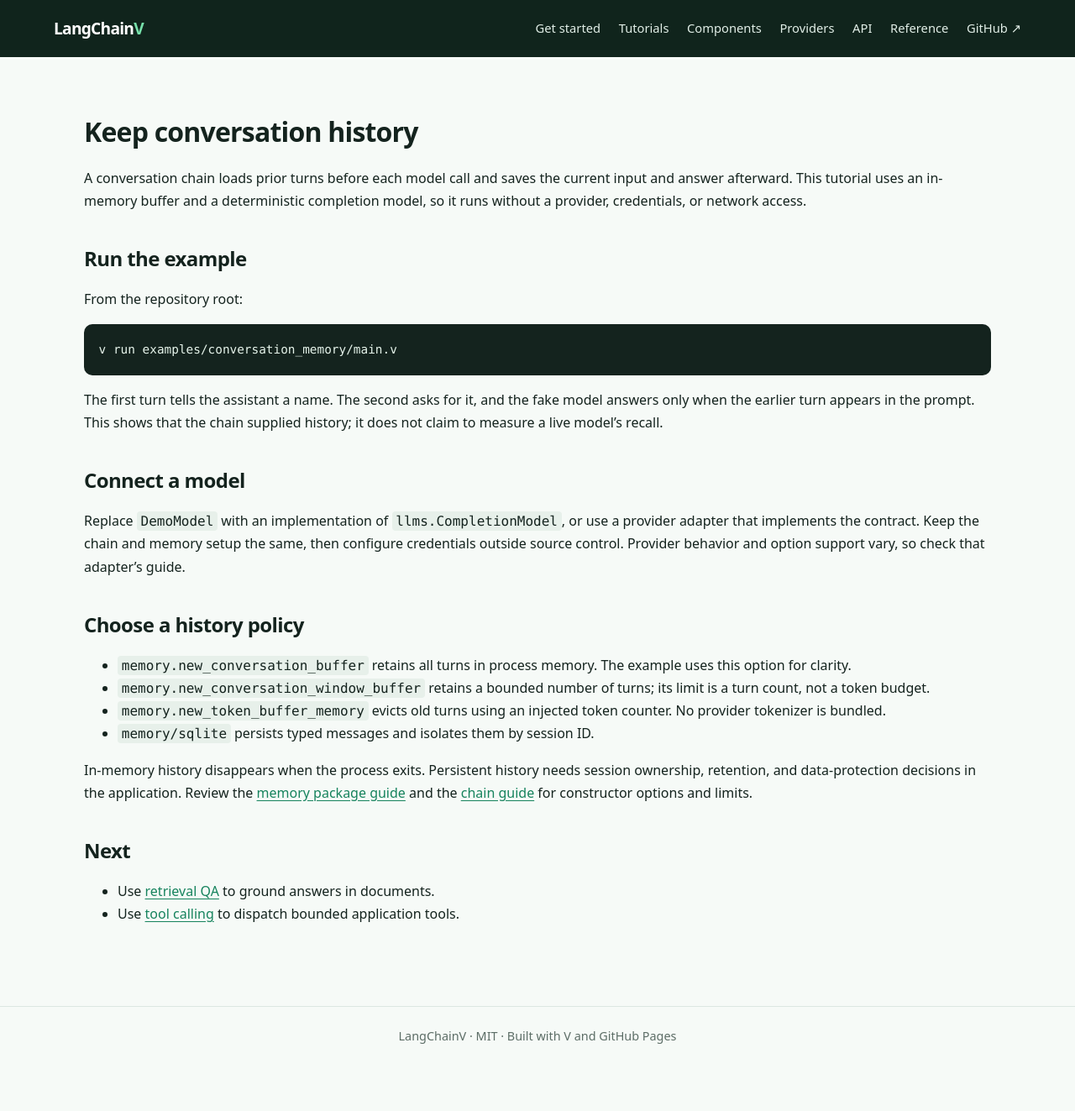
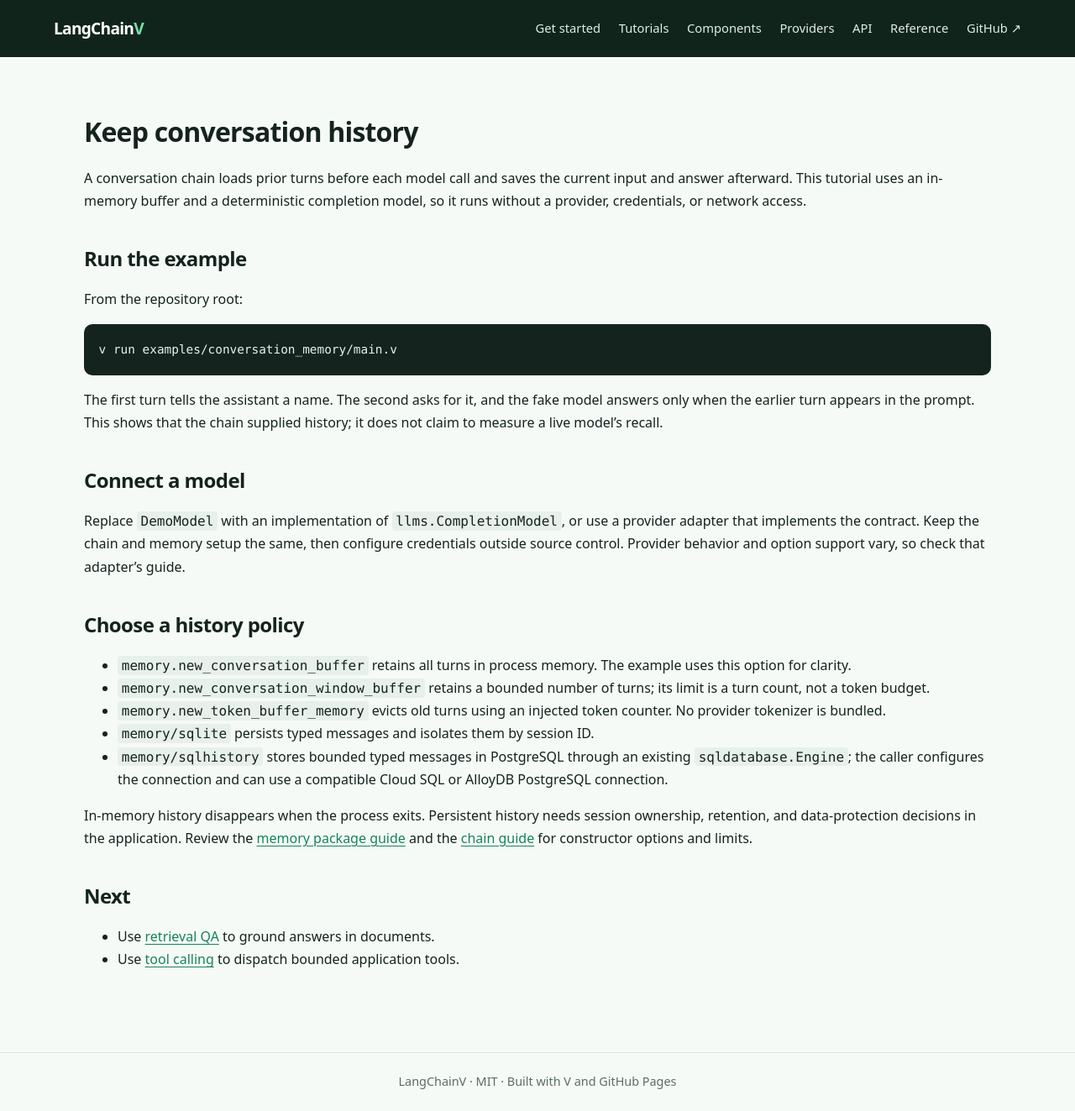
Before and after one commit to ulises-jeremias/langchainv, a Jekyll site: the page built from docs/tutorials/conversation-memory.md, in a window 1280 px wide. Shown: the whole page at 84% size. Built offline with Jekyll 4.4.1, drawn with Linux system fonts in a browser that asks for light colours; before the commit the page ends 1268 px from its top, so only the background shows below that.

Commit message:
feat(memory): add PostgreSQL chat history (#51)

```diff
--- a/docs/tutorials/conversation-memory.md
+++ b/docs/tutorials/conversation-memory.md
@@ -39,6 +39,9 @@ and option support vary, so check that adapter's guide.
 - `memory.new_token_buffer_memory` evicts old turns using an injected token
   counter. No provider tokenizer is bundled.
 - `memory/sqlite` persists typed messages and isolates them by session ID.
+- `memory/sqlhistory` stores bounded typed messages in PostgreSQL through an
+  existing `sqldatabase.Engine`; the caller configures the connection and can
+  use a compatible Cloud SQL or AlloyDB PostgreSQL connection.
 
 In-memory history disappears when the process exits. Persistent history needs
 session ownership, retention, and data-protection decisions in the application.
```
Also changed, not shown: docs/LANGCHAINGO_PARITY.md (+1 -1 lines), docs/tutorials.md (+1 -0 lines), .github/workflows/ci.yml, README.md, memory/README.md, 2 other files.
